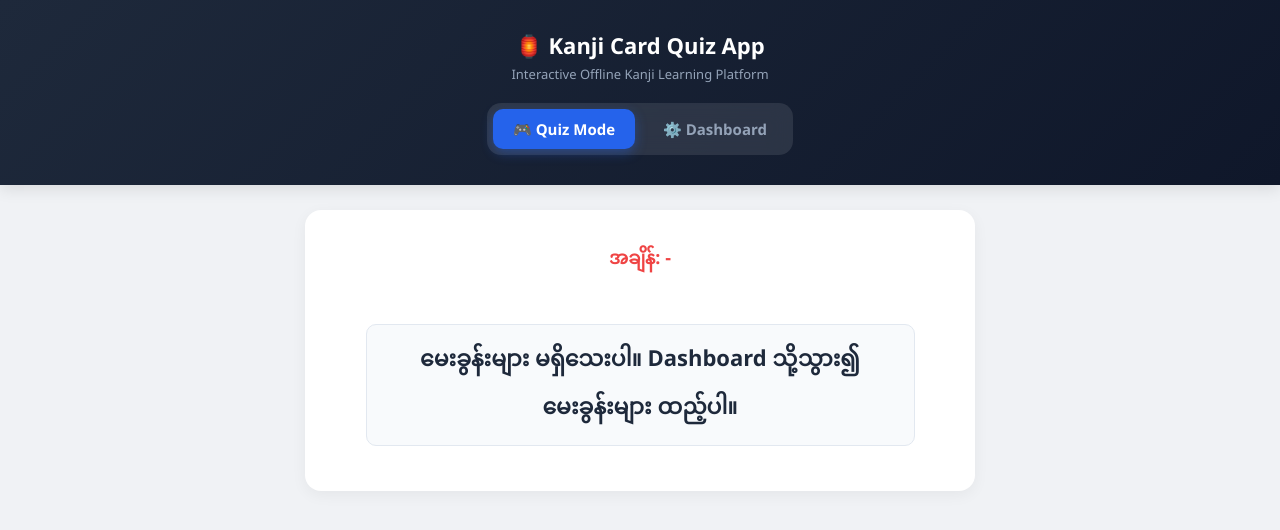
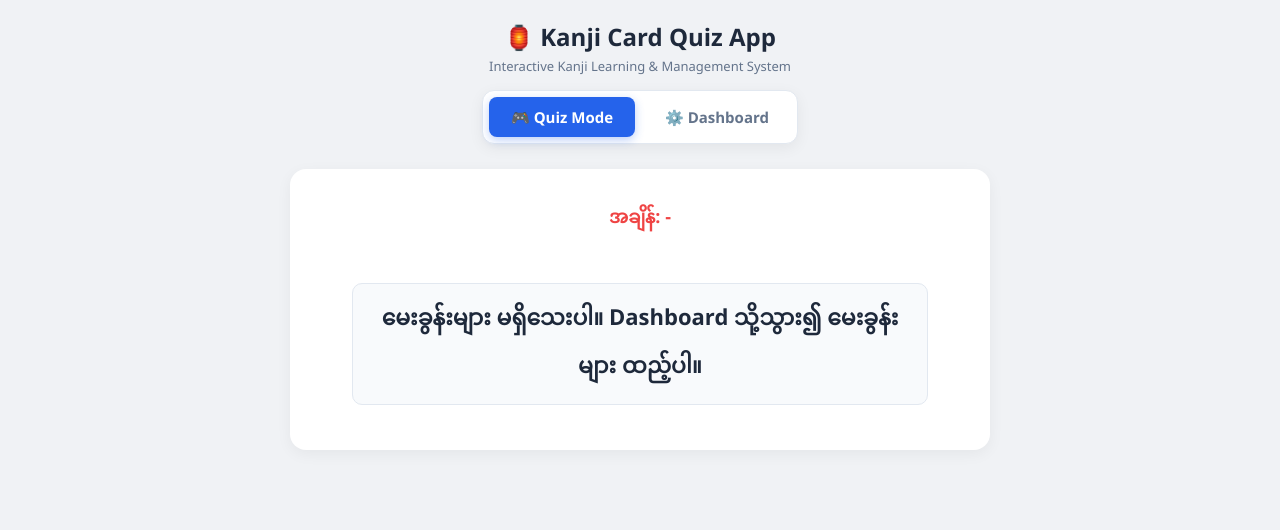
Before and after one commit to BurmeseCracker/JTest, a plain HTML site: page index.html in a window 1280 px wide. Drawn offline with Linux system fonts and the light colour scheme.

Commit message:
Add files via upload

```diff
--- a/index.html
+++ b/index.html
@@ -8,16 +8,19 @@
 </head>
 <body>
 
-    <!-- Header with Floating Menu Selection -->
-    <header class="app-header">
-        <div class="app-title">🏮 Kanji Card Quiz App</div>
-        <div class="app-subtitle">Interactive Offline Kanji Learning Platform</div>
+    <!-- App Title -->
+    <div class="app-title-box">
+        <h1>🏮 Kanji Card Quiz App</h1>
+        <p>Interactive Kanji Learning & Management System</p>
+    </div>
 
-        <div class="menu-container">
+    <!-- 🎛️ Clean Floating Menu Selection (ဘားတန်း မဟုတ်ပါ) -->
+    <div class="menu-wrapper">
+        <div class="menu-pills">
             <button id="quizModeBtn" class="menu-btn active" onclick="switchPage('quiz')">🎮 Quiz Mode</button>
             <button id="dashboardBtn" class="menu-btn" onclick="switchPage('dashboard')">⚙️ Dashboard</button>
         </div>
-    </header>
+    </div>
 
     <!-- 🎮 PAGE 1: Quiz Mode View -->
     <main id="quizPage" class="page-view active">
@@ -76,7 +79,7 @@
         <div class="item-list" id="dashboardList"></div>
     </main>
 
-    <!-- Scripts (အစဉ်လိုက် သန့်သန့်ရှင်းရှင်း ချိတ်ဆက်ထားပါသည်) -->
+    <!-- Scripts -->
     <script src="kanji.js"></script>
     <script src="quiz.js"></script>
     <script src="ans.js"></script>
--- a/style.css
+++ b/style.css
@@ -8,66 +8,69 @@
 body {
     background: #f0f2f5;
     color: #333;
-    padding-bottom: 40px;
+    padding: 20px 15px 40px 15px;
 }
 
-/* 🏮 App Header Container */
-.app-header {
-    background: linear-gradient(135deg, #1e293b, #0f172a);
-    color: white;
-    padding: 30px 20px;
+/* 🎛️ Header & Menu Buttons (ဘားတန်း မဟုတ်ဘဲ ခလုတ် သီးသန့် ပုံစံ) */
+.app-title-box {
     text-align: center;
-    box-shadow: 0 4px 15px rgba(0,0,0,0.1);
+    margin-bottom: 15px;
 }
 
-.app-title {
-    font-size: 22px;
-    font-weight: bold;
-    margin-bottom: 5px;
+.app-title-box h1 {
+    font-size: 24px;
+    color: #1e293b;
+    margin-bottom: 4px;
 }
 
-.app-subtitle {
+.app-title-box p {
     font-size: 13px;
-    color: #94a3b8;
-    margin-bottom: 20px;
+    color: #64748b;
 }
 
-/* 🎛️ Menu Selection Buttons */
-.menu-container {
+/* Floating Menu Selection Controls */
+.menu-wrapper {
+    display: flex;
+    justify-content: center;
+    margin-bottom: 25px;
+}
+
+.menu-pills {
     display: inline-flex;
-    background: rgba(255, 255, 255, 0.1);
+    background: #ffffff;
     padding: 6px;
-    border-radius: 14px;
+    border-radius: 12px;
     gap: 8px;
-    backdrop-filter: blur(10px);
+    box-shadow: 0 4px 15px rgba(0,0,0,0.06);
+    border: 1px solid #e2e8f0;
 }
 
 .menu-btn {
     background: transparent;
     border: none;
-    color: #94a3b8;
-    padding: 10px 20px;
+    color: #64748b;
+    padding: 10px 22px;
     font-size: 15px;
     font-weight: 600;
-    border-radius: 10px;
+    border-radius: 8px;
     cursor: pointer;
-    transition: all 0.3s ease;
+    transition: all 0.2s ease;
 }
 
 .menu-btn:hover {
-    color: #ffffff;
+    color: #1e293b;
+    background: #f8fafc;
 }
 
 .menu-btn.active {
     background: #2563eb;
     color: #ffffff;
-    box-shadow: 0 4px 12px rgba(37,99,235,0.4);
+    box-shadow: 0 3px 10px rgba(37,99,235,0.3);
 }
 
-/* Page Views */
+/* Page Views Container */
 .page-view {
     display: none;
-    padding: 25px 15px;
     max-width: 700px;
     margin: 0 auto;
 }
```
